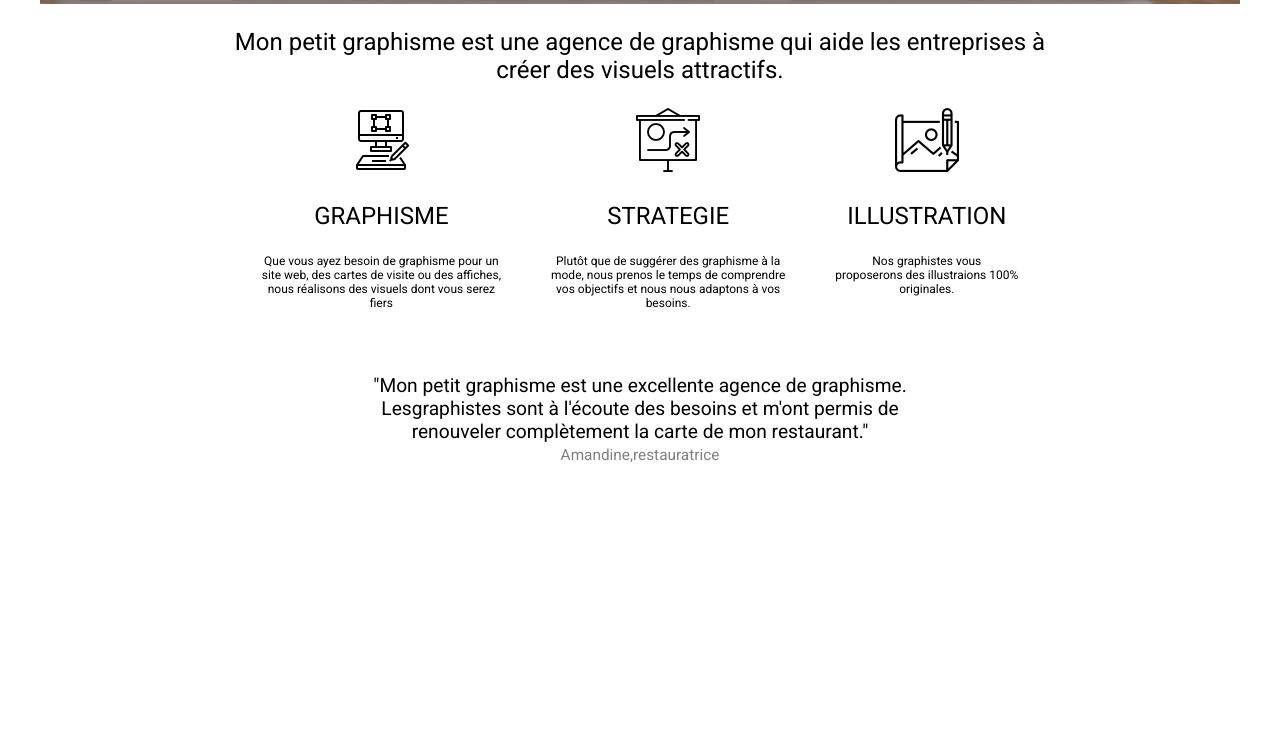
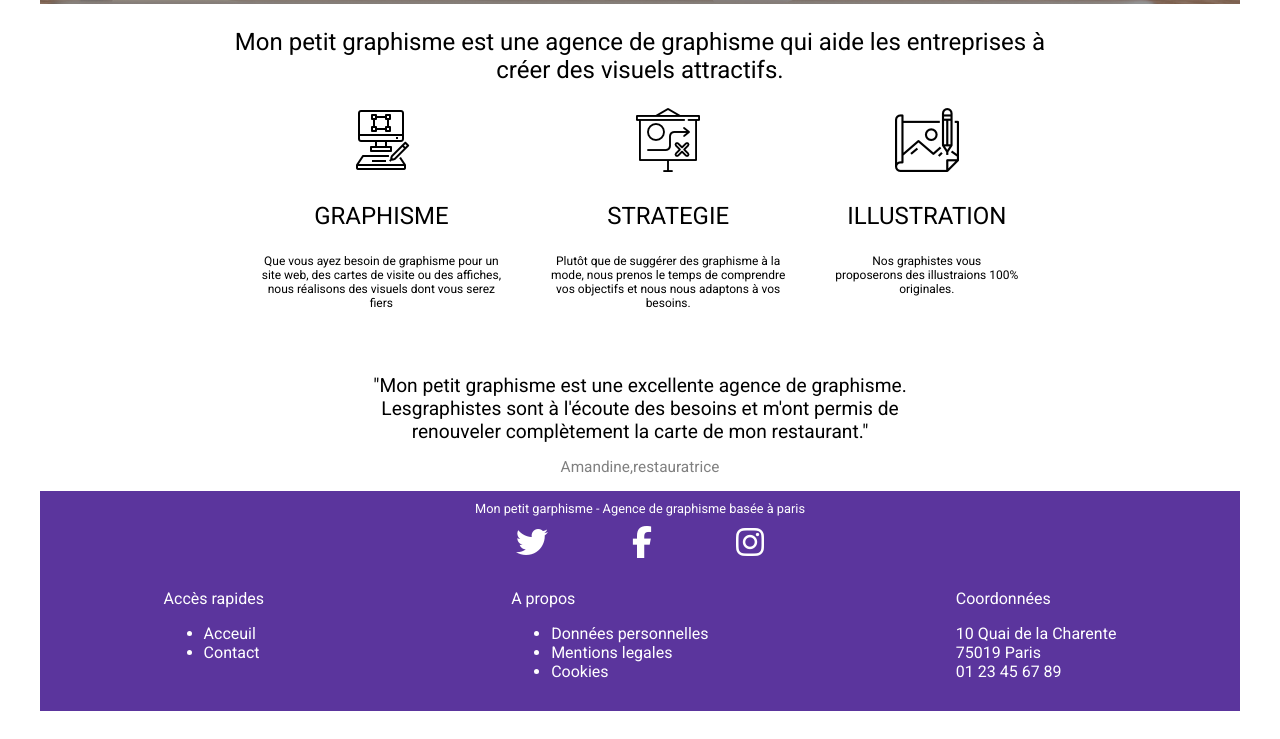
Before and after one commit to jonathann1205/challengeP2, a plain HTML site: page index.html in a window 1280 px wide. Shown: the part 559-1298 px from the top of the page. Before the commit the page ends 1038 px from the top, so only its background shows below. Drawn offline with Linux system fonts and the light colour scheme.

Commit message:
add footer

```diff
--- a/index.html
+++ b/index.html
@@ -7,6 +7,7 @@
     <link rel="stylesheet"  href="style.css" />
     <link rel="preconnect" href="https://fonts.gstatic.com">
     <link href="https://fonts.googleapis.com/css2?family=Roboto&display=swap" rel="stylesheet">
+    <script src="https://kit.fontawesome.com/c29fd46666.js" crossorigin="anonymous"></script>
     <title>Document</title>
 </head>
 <body>
@@ -62,9 +63,40 @@
             </article>
         </section>
     </main>
-    <section>
+    <footer>
+        <article id="blockFooter">
+            <p id="textFooter">Mon petit garphisme - Agence de graphisme basée à paris</p>
+        <section id="iconReseaux">
+            <i id="reseaux" class="fab fa-twitter"></i>
+            <i id="reseaux" class="fab fa-facebook-f"></i>
+            <i id="reseaux" class="fab fa-instagram"></i>
+        </section>
+        <section id="blockContact">
+            <div>
+                <p>Accès rapides </p>
+                <ul>
+                    <li>Acceuil</li>
+                    <li>Contact</li>
+                </ul>
+            </div>
+            <div>
+                <p>A propos</p>
+                <ul>
+                    <li>Données personnelles</li>
+                    <li>Mentions legales</li>
+                    <li>Cookies</li>
 
-    </section>
+                </ul>
+
+            </div>
+            <div>
+                <p>Coordonnées</p>
+                <p> 10 Quai de la Charente <br> 75019 Paris <br> 01 23 45 67 89  </p>
+            </div>
+        </section>
+        </article>
+
+    </footer>
 
 </body>
 </html>
--- a/style.css
+++ b/style.css
@@ -100,7 +100,8 @@ nav
 
  #citation
  {
-     margin-bottom: 3px;
+     margin-bottom: 15px;
+     ;
  }
 
  #nomPrenom
@@ -109,3 +110,43 @@ nav
      color: gray;
      margin-top: 3px;
  }
+
+ footer
+ {
+    width: 1200px;
+    height: 220px;
+    background-color: #5b359d;
+    margin-left: auto;
+    margin-right: auto;
+ }
+
+ #blockFooter
+ {
+    text-align: center;
+    margin-right: auto;
+     margin-left: auto;
+     color: white;
+ }
+
+ #textFooter
+ {
+    padding-top: 10px;
+    margin-bottom: 10px;
+    font-size: 0.8em;
+ }
+
+#blockContact
+{
+    display: flex;
+    height: 166px;
+    justify-content:space-around;
+    text-align: left;
+}
+
+#reseaux
+{
+    font-size: 2em;
+    margin-left: 40px;
+    margin-right: 40px;
+    margin-bottom: 15px;
+}
```
